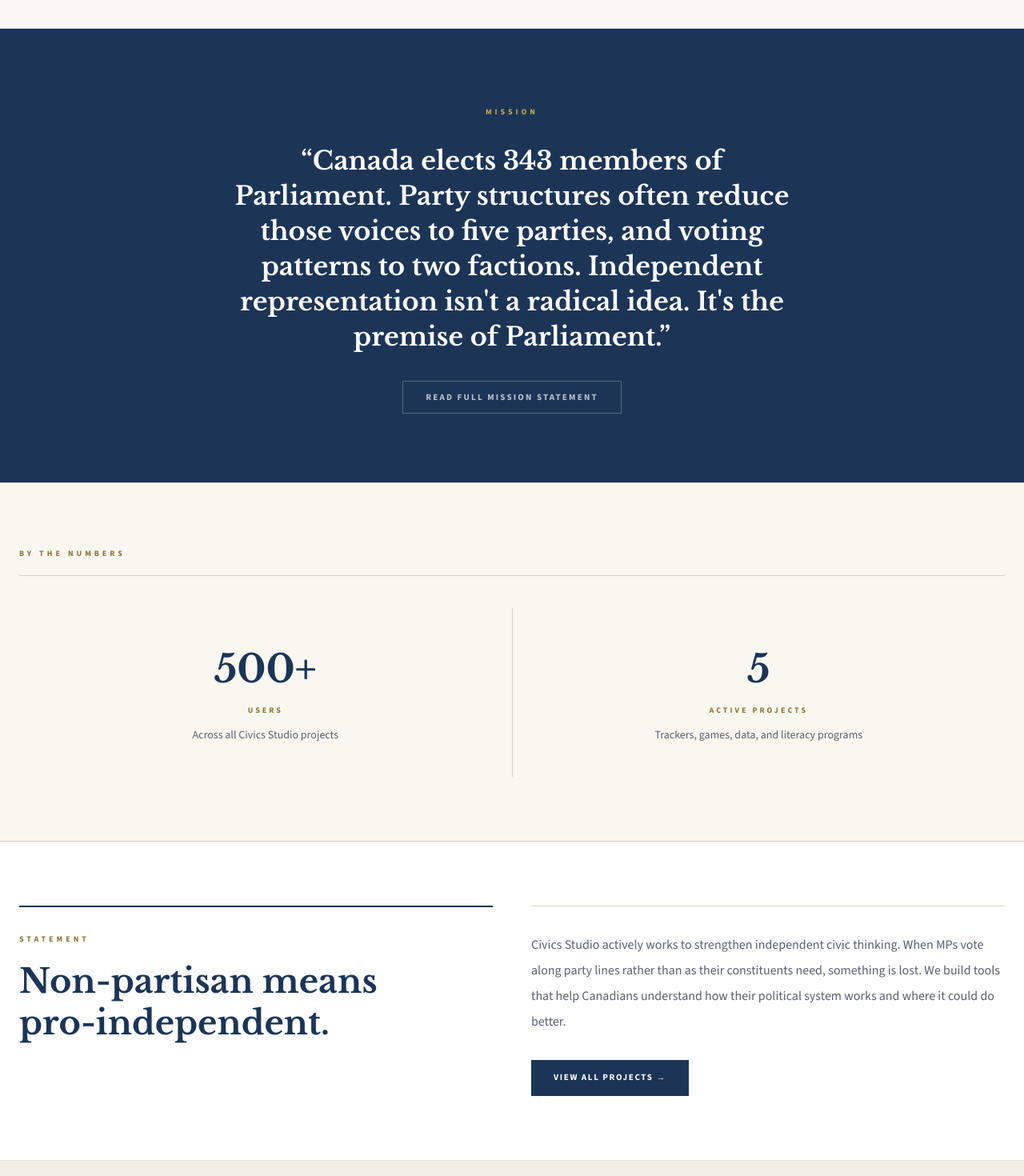
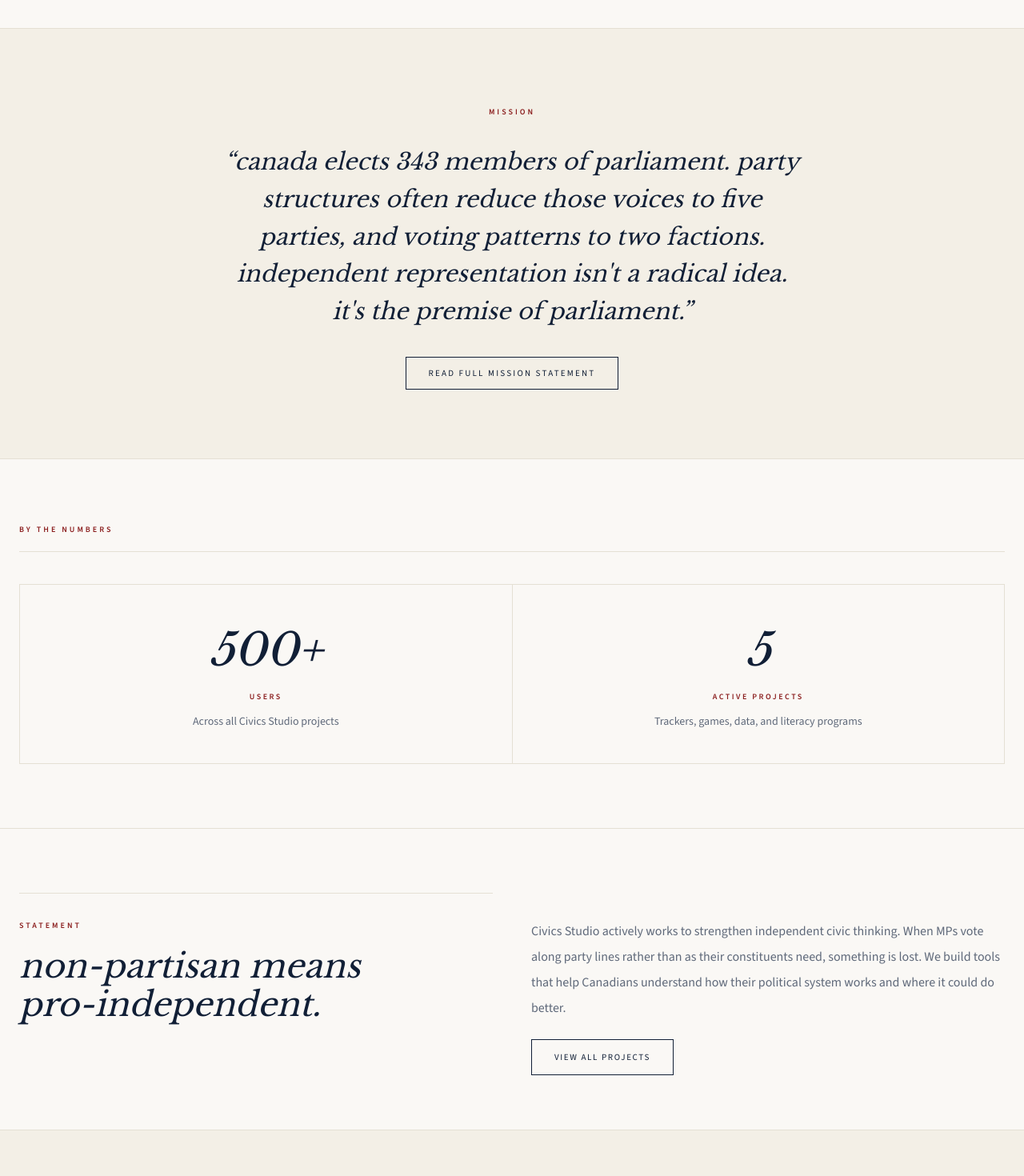
Before and after one commit to gchang250/civics-studio, a Next.js app: page / in a window 1280 px wide. Shown: the part 4860-6330 px from the top of the page at 80% size. Built offline with nearby package versions, Linux system fonts and the light colour scheme; no server answers.

Commit message:
Update Mission and About imagery to be correct and align fonts across home page

```diff
--- a/app/about/page.tsx
+++ b/app/about/page.tsx
@@ -29,8 +29,8 @@ export default function AboutPage() {
           {/* Right — photo */}
           <div className="relative hidden min-h-[420px] overflow-hidden lg:block">
             <Image
-              src="https://images.unsplash.com/photo-1497366216548-37526070297c?auto=format&fit=crop&w=900&q=80"
-              alt="High-end minimalist design studio conference table and workspace"
+              src="https://images.unsplash.com/photo-1522071820081-009f0129c71c?auto=format&fit=crop&w=900&q=80"
+              alt="A minimalist team workspace showing colleagues discussing layouts around a wooden table"
               fill
               className="object-cover"
               priority
--- a/app/mission/page.tsx
+++ b/app/mission/page.tsx
@@ -33,20 +33,20 @@ export default function MissionPage() {
 
           <div className="relative hidden min-h-[420px] overflow-hidden lg:block">
             <Image
-              src="https://images.unsplash.com/photo-1507608869274-d3177c8bb4c7?auto=format&fit=crop&w=900&q=80"
-              alt="Neoclassical columns under warm sunlight representing democratic representation"
+              src="https://images.unsplash.com/photo-1540910419892-4a36d2c3266c?auto=format&fit=crop&w=900&q=80"
+              alt="Minimalist voted printed ballot papers on a clean white surface"
               fill
               className="object-cover"
               priority
             />
             <div className="absolute inset-0 bg-[#8b1e1e]/5" />
             <a
-              href="https://unsplash.com/photos/architectural-photography-of-concrete-building-during-daytime-r1_26742"
+              href="https://unsplash.com/photos/voted-printed-papers-on-white-surface-r1_26742"
               target="_blank"
               rel="noreferrer"
               className="absolute bottom-2 right-3 text-[10px] text-white/40 hover:text-white/70 transition lowercase"
             >
-              photo: Sasha Stories / unsplash
+              photo: Element5 Digital / unsplash
             </a>
           </div>
         </div>
--- a/app/page.tsx
+++ b/app/page.tsx
@@ -17,13 +17,13 @@ export default function HomePage() {
       <StickyProjects />
 
       {/* ── Mission ───────────────────────────────────────── */}
-      <section className="border-y border-[#D8D0C3] bg-[#1C3557]">
+      <section className="border-y border-[#e5e0d4] bg-[#f3efe6]">
         <div className="mx-auto max-w-3xl px-6 py-24 text-center">
           <AnimatedSection>
-            <p className="text-[10px] font-bold uppercase tracking-[0.4em] text-[#C9A94B]">
-              Mission
+            <p className="text-[10px] font-semibold uppercase tracking-[0.3em] text-[#8b1e1e] lowercase">
+              mission
             </p>
-            <blockquote className="serif mt-8 text-[clamp(1.4rem,3vw,2rem)] font-bold leading-snug text-white">
+            <blockquote className="serif mt-8 text-[clamp(1.4rem,3vw,1.8rem)] font-normal italic leading-relaxed text-[#111f36] lowercase">
               &ldquo;Canada elects 343 members of Parliament. Party structures often
               reduce those voices to five parties, and voting patterns to two
               factions. Independent representation isn&apos;t a radical idea. It&apos;s
@@ -32,7 +32,7 @@ export default function HomePage() {
             <div className="mt-10">
               <Link
                 href="/mission"
-                className="border border-white/25 px-7 py-3 text-[11px] font-bold uppercase tracking-[0.2em] text-white/70 transition hover:border-white hover:text-white"
+                className="border border-[#111f36] px-7 py-3 text-[11px] font-medium uppercase tracking-[0.2em] text-[#111f36] transition hover:bg-[#8b1e1e] hover:text-white hover:border-[#8b1e1e]"
               >
                 Read Full Mission Statement
               </Link>
@@ -42,25 +42,25 @@ export default function HomePage() {
       </section>
 
       {/* ── By the Numbers ────────────────────────────────── */}
-      <section className="bg-[#FAF7F0]">
+      <section className="bg-[#faf8f5]">
         <div className="mx-auto max-w-7xl px-6 py-20">
-          <AnimatedSection className="mb-10 border-b border-[#D8D0C3] pb-5">
-            <p className="text-[10px] font-bold uppercase tracking-[0.4em] text-[#8B7335]">
-              By the Numbers
+          <AnimatedSection className="mb-10 border-b border-[#e5e0d4] pb-5">
+            <p className="text-[10px] font-semibold uppercase tracking-[0.3em] text-[#8b1e1e] lowercase">
+              by the numbers
             </p>
           </AnimatedSection>
 
-          <div className="grid gap-px bg-[#D8D0C3] sm:grid-cols-2">
+          <div className="grid gap-px bg-[#e5e0d4] sm:grid-cols-2 border border-[#e5e0d4]">
             {stats.map((s, i) => (
               <AnimatedSection key={s.label} delay={i * 0.08} className="h-full">
-                <div className="flex h-full flex-col justify-center bg-[#FAF7F0] p-10 text-center">
-                  <p className="serif text-[clamp(2rem,4vw,3rem)] font-bold text-[#1C3557]">
+                <div className="flex h-full flex-col justify-center bg-[#faf8f5] p-10 text-center">
+                  <p className="serif text-[clamp(2.5rem,5vw,3.5rem)] font-normal italic text-[#111f36] lowercase">
                     {s.value}
                   </p>
-                  <p className="mt-2 text-[10px] font-bold uppercase tracking-[0.3em] text-[#8B7335]">
+                  <p className="mt-2 text-[10px] font-semibold uppercase tracking-[0.25em] text-[#8b1e1e] lowercase">
                     {s.label}
                   </p>
-                  <p className="mt-3 text-sm leading-6 text-[#5A6070]">{s.desc}</p>
+                  <p className="mt-3 text-sm leading-6 text-[#5f697a]">{s.desc}</p>
                 </div>
               </AnimatedSection>
             ))}
@@ -69,31 +69,33 @@ export default function HomePage() {
       </section>
 
       {/* ── Non-Partisan Statement ────────────────────────── */}
-      <section className="border-t border-[#D8D0C3] bg-white">
+      <section className="border-t border-[#e5e0d4] bg-[#faf8f5]">
         <div className="mx-auto max-w-7xl px-6 py-20">
           <AnimatedSection className="grid gap-12 md:grid-cols-2 md:items-start">
-            <div className="border-t-2 border-[#1C3557] pt-8">
-              <p className="text-[10px] font-bold uppercase tracking-[0.4em] text-[#8B7335]">
-                Statement
+            <div className="border-t border-[#e5e0d4] pt-8">
+              <p className="text-[10px] font-semibold uppercase tracking-[0.3em] text-[#8b1e1e] lowercase">
+                statement
               </p>
-              <h2 className="serif mt-5 text-[clamp(1.8rem,3.5vw,2.6rem)] font-bold leading-tight text-[#1C3557]">
-                Non-partisan means<br />pro-independent.
+              <h2 className="serif mt-5 text-[clamp(1.8rem,3.5vw,2.6rem)] font-normal italic leading-[1.15] text-[#111f36] lowercase">
+                non-partisan means<br />pro-independent.
               </h2>
             </div>
-            <div className="border-t border-[#D8D0C3] pt-8">
-              <p className="text-base leading-8 text-[#5A6070]">
+            <div className="border-t border-[#e5e0d4] md:border-t-0 pt-8">
+              <p className="text-base leading-8 text-[#5f697a]">
                 Civics Studio actively works to strengthen independent civic
                 thinking. When MPs vote along party lines rather than as their
                 constituents need, something is lost. We build tools that help
                 Canadians understand how their political system works and where
                 it could do better.
               </p>
-              <Link
-                href="/projects"
-                className="mt-8 inline-block bg-[#1C3557] px-7 py-3.5 text-[11px] font-bold uppercase tracking-[0.15em] text-white transition hover:bg-[#0f2347]"
-              >
-                View All Projects →
-              </Link>
+              <div className="mt-8">
+                <Link
+                  href="/projects"
+                  className="border border-[#111f36] px-7 py-3.5 text-[11px] font-medium uppercase tracking-[0.15em] text-[#111f36] transition hover:bg-[#8b1e1e] hover:text-white hover:border-[#8b1e1e]"
+                >
+                  View All Projects
+                </Link>
+              </div>
             </div>
           </AnimatedSection>
         </div>
```
